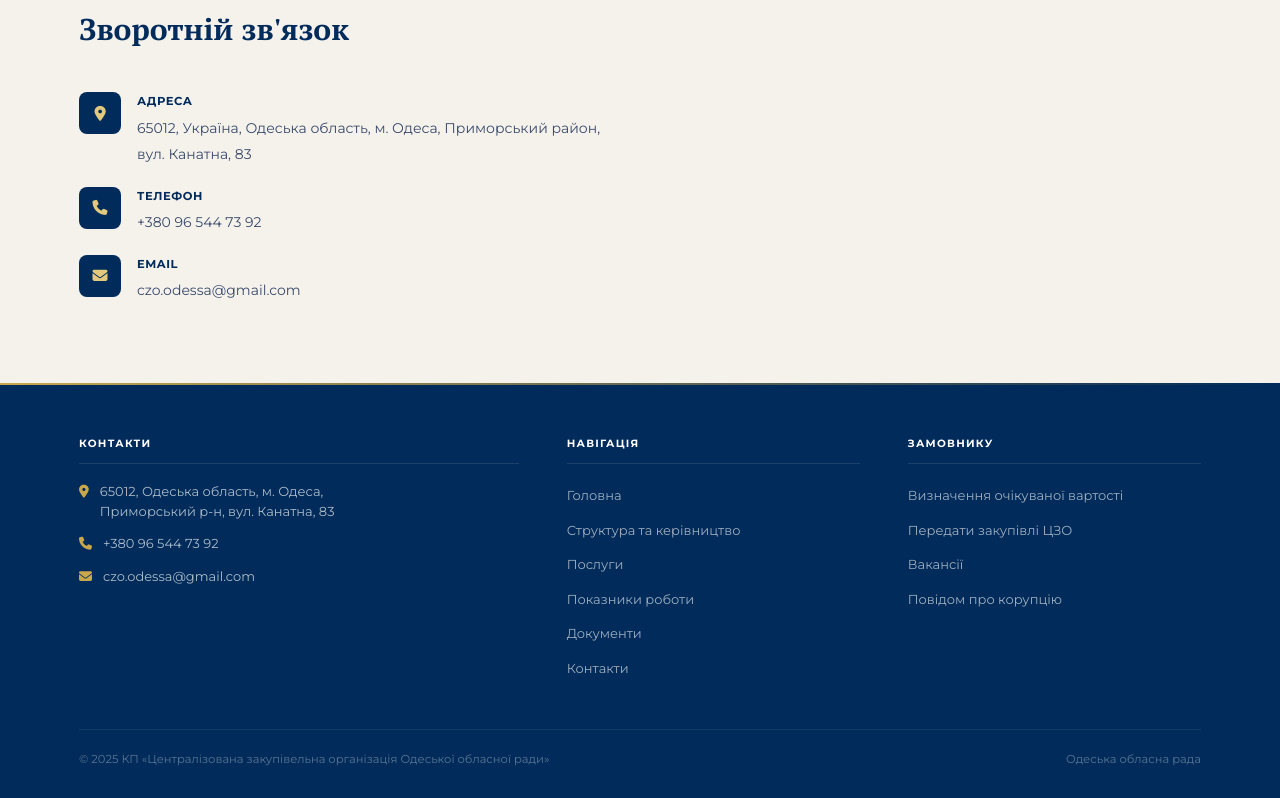
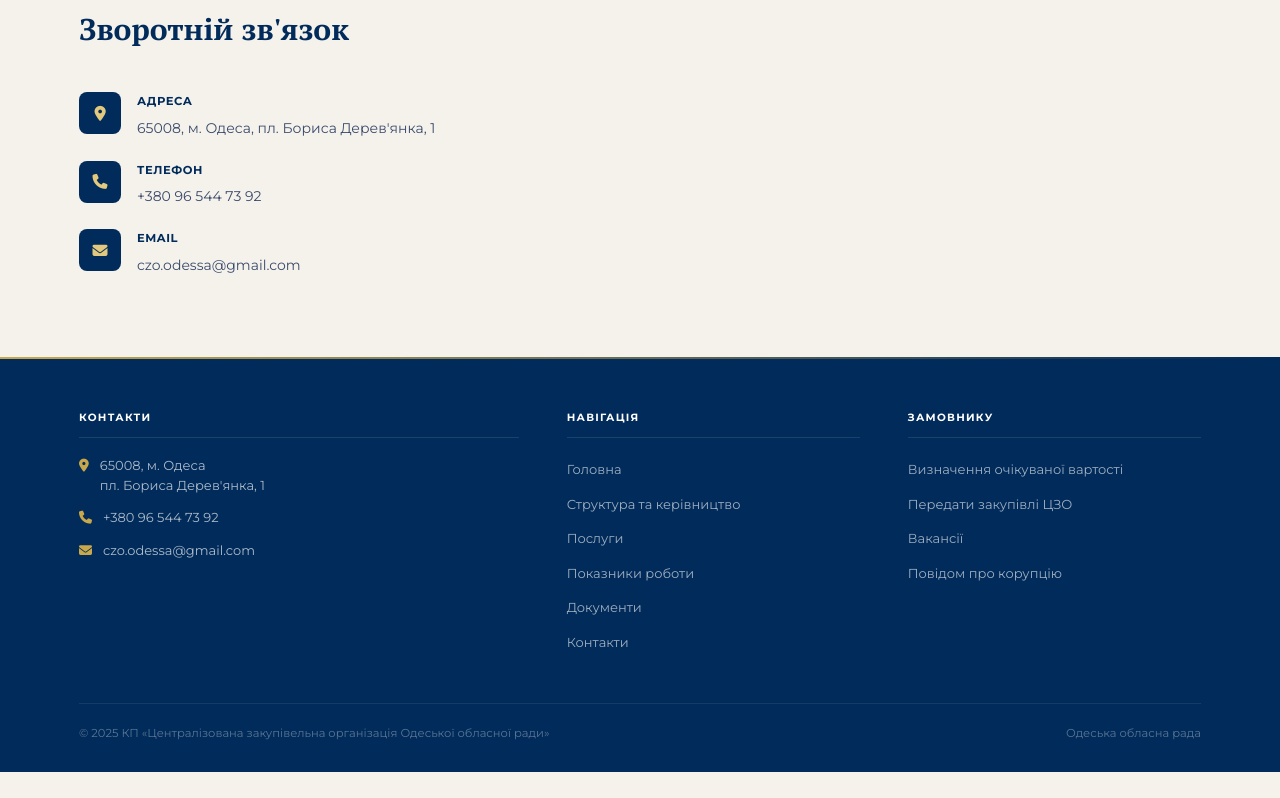
Before and after one commit to LFTDN/czo_v1, a plain HTML site: page index.html in a window 1280 px wide. Shown: the part 2661-3459 px from the top of the page. After the commit the page ends 3433 px from the top, so only its background shows below. Drawn offline with Linux system fonts and the light colour scheme.

Commit message:
Add files via upload

```diff
--- a/index.html
+++ b/index.html
@@ -177,7 +177,7 @@
             <div class="contact-icon"><i class="fas fa-map-marker-alt"></i></div>
             <div class="contact-detail">
               <strong>Адреса</strong>
-              <span>65012, Україна, Одеська область, м. Одеса, Приморський район, вул. Канатна, 83</span>
+              <span> 65008, м. Одеса, пл. Бориса Дерев'янка, 1</span>
             </div>
           </div>
           <div class="contact-item fade-up">
@@ -201,7 +201,7 @@
     <div class="footer-grid">
       <div class="footer-col">
         <h4>Контакти</h4>
-        <div class="footer-contact"><i class="fas fa-map-marker-alt"></i><span>65012, Одеська область, м. Одеса,<br>Приморський р-н, вул. Канатна, 83</span></div>
+        <div class="footer-contact"><i class="fas fa-map-marker-alt"></i><span>65008, м. Одеса<br>пл. Бориса Дерев'янка, 1</span></div>
         <div class="footer-contact"><i class="fas fa-phone"></i><a href="tel:+380965447392">+380 96 544 73 92</a></div>
         <div class="footer-contact"><i class="fas fa-envelope"></i><span>czo.odessa@gmail.com</span></div>
       </div>
```
Also changed, not shown: documents.html (+1 -1 lines), вакансії.html (+1 -1 lines), визначення-очікуваної-вартості.html (+1 -1 lines), контакти.html (+3 -3 lines), передати-закупівлі-цзо.html (+1 -1 lines), повідом-про-корупцію.html (+1 -1 lines), показники-роботи.html (+1 -1 lines), послуги-кп-цзо.html (+1 -1 lines), структура-та-керівництво.html (+1 -1 lines).
